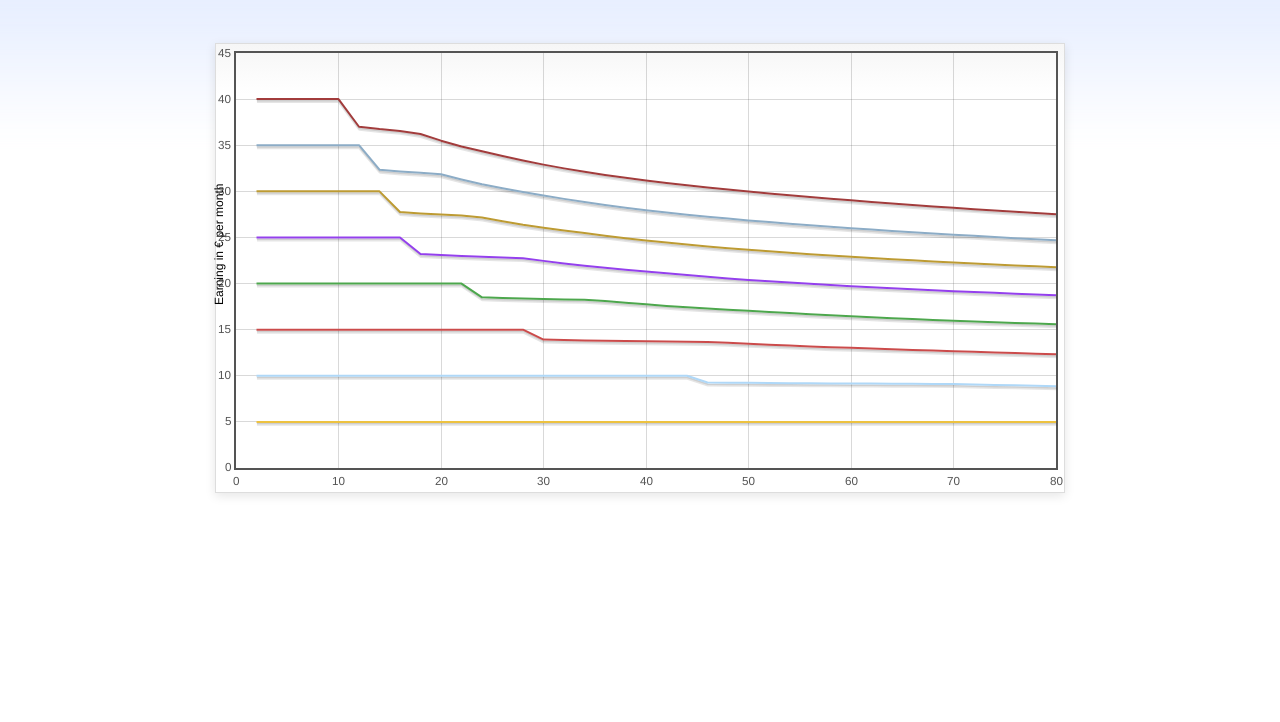
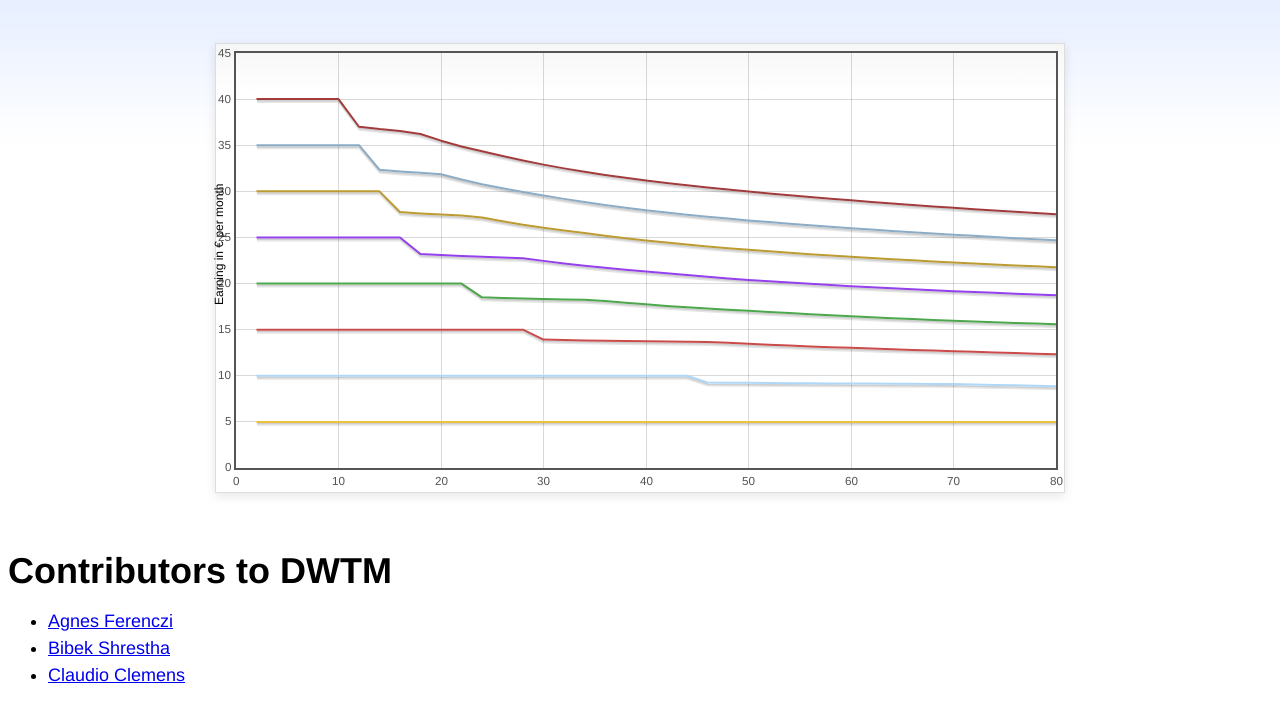
Before and after one commit to bibstha/dwtm, a website: page index.html in a window 1280 px wide. Drawn offline with Linux system fonts and the light colour scheme; files whose address does not match are found by name.

Commit message:
Added committers

```diff
--- a/index.html
+++ b/index.html
@@ -12,5 +12,12 @@
         <div class="axisLabel yaxisLabel" style="margin-top: 36.5px;">Earning in &euro; per month</div>
       </div>
     </div>
+    <div>
+      <h1>Contributors to DWTM</h1>
+      <ul>
+        <li><a href="https://github.com/aferenczi" target="_blank">Agnes Ferenczi</a></li>
+        <li><a href="https://github.com/bibstha" target="_blank">Bibek Shrestha</a></li>
+        <li><a href="http://sourceforge.net/u/asturio/profile/" target="_blank">Claudio Clemens</a></li>
+      </ul>
   </body>
 </html>
```
